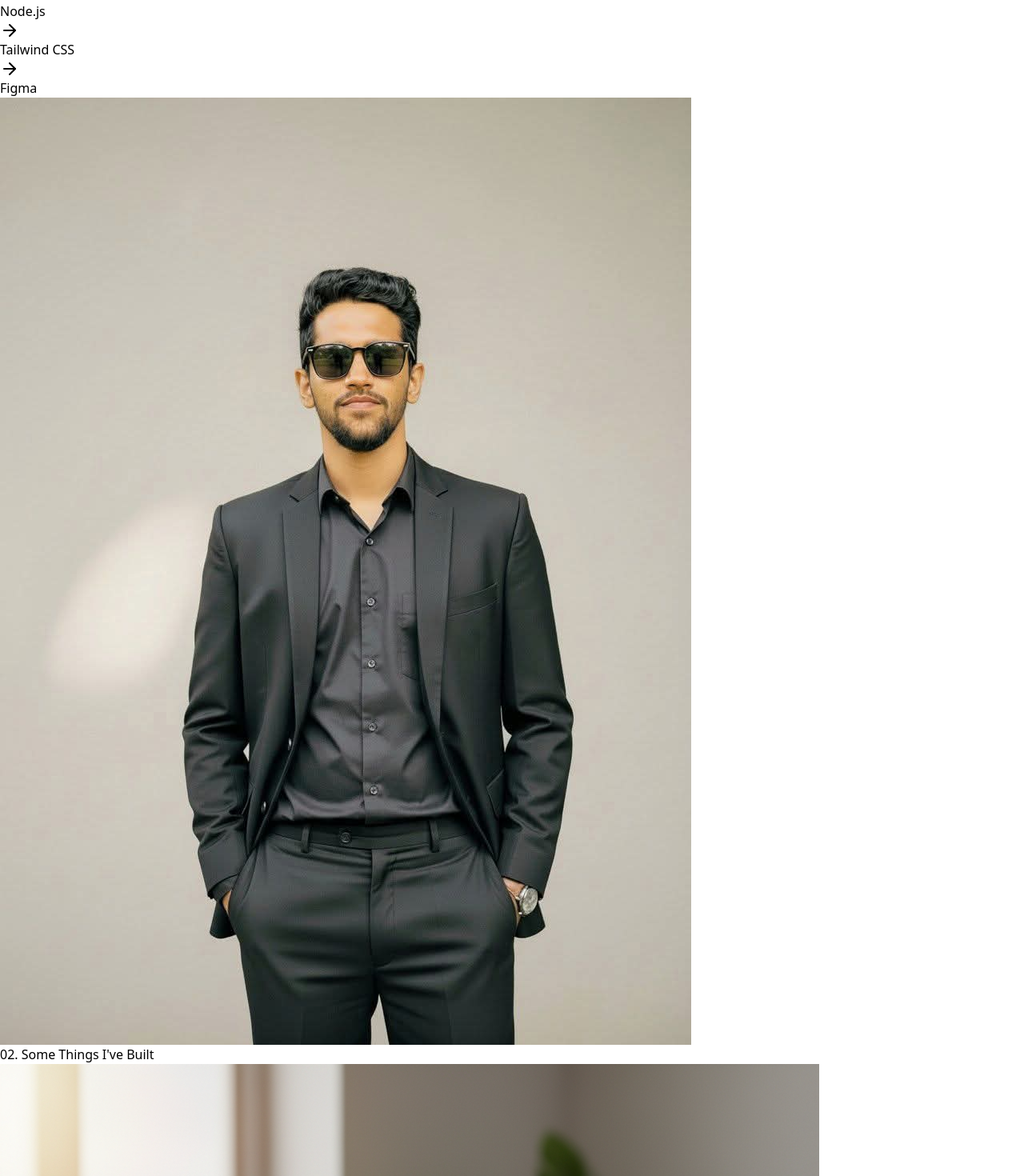
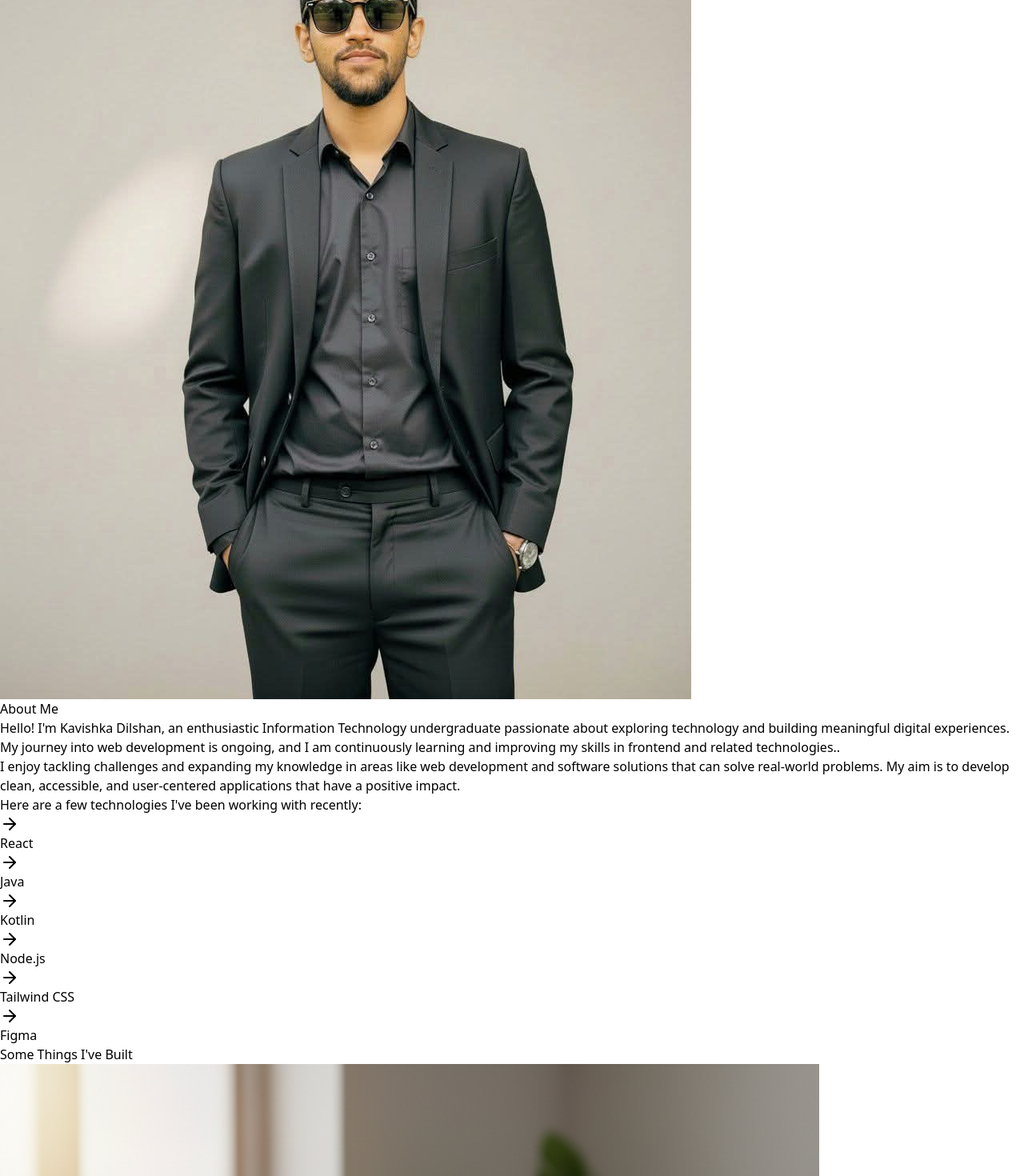
Before and after one commit to kavidilan/my-portfolio, a React (Vite) app: page / in a window 1280 px wide. Shown: the part 820-2290 px from the top of the page at 80% size. Built offline with nearby package versions, Linux system fonts and the light colour scheme; the HTML template or start-up script is replaced by a standard one.

Commit message:
Updated project with new features

```diff
--- a/src/App.jsx
+++ b/src/App.jsx
@@ -7,8 +7,7 @@ import CultureKart from './assets/CultureKart.png';
 import Top5AI from './assets/Top5AI.png';
 import spotify from './assets/spotify.png';
 import cyber from './assets/cyber.jpg';
-// --- Particle Animation Component ---
-// This creates the animated background for the hero section
+
 const ParticleCanvas = () => {
     const canvasRef = useRef(null);
 
@@ -286,29 +285,68 @@ const Header = ({ sections, activeSection, onNavClick, isMenuOpen, setIsMenuOpen
 };
 
 // Section: Home
-const HomeSection = ({onNavClick}) => (
-    <section id="home" className="min-h-screen flex items-center relative overflow-hidden">
+// Section: Home
+const HomeSection = ({ onNavClick }) => (
+  <section
+    id="home"
+    className="min-h-screen flex items-center justify-center relative overflow-hidden"
+  >
     <ParticleCanvas />
+
     <div className="container mx-auto px-6 z-10">
-            <div className="max-w-3xl">
-                <p className="text-lg text-indigo-400 mb-2 fade-in" style={{animationDelay: '100ms'}}>Hi, my name is</p>
-                <h1 className="text-5xl md:text-7xl font-extrabold text-white mb-4 fade-in" style={{animationDelay: '200ms'}}>
+      <div className="flex flex-col md:flex-row items-center justify-between gap-12">
+        {/* --- LEFT SIDE: TEXT --- */}
+        <div className="max-w-2xl text-center md:text-left fade-in">
+          <p
+            className="text-lg text-indigo-400 mb-2"
+            style={{ animationDelay: '100ms' }}
+          >
+            Hi, my name is
+          </p>
+          <h1
+            className="text-5xl md:text-7xl font-extrabold text-white mb-4"
+            style={{ animationDelay: '200ms' }}
+          >
             Kavishka Dilshan.
           </h1>
-                <h2 className="text-4xl md:text-5xl font-bold text-gray-400 mb-8 fade-in" style={{animationDelay: '300ms'}}>
+          <h2
+            className="text-3xl md:text-4xl font-bold text-gray-400 mb-8"
+            style={{ animationDelay: '300ms' }}
+          >
             I build things for the web.
           </h2>
-                <p className="text-lg max-w-xl text-gray-400 mb-10 fade-in" style={{animationDelay: '400ms'}}>
-                    I'm passionate about technology and enjoy exploring how it can be used to solve real-world problems. I'm currently focused on learning web development and building meaningful, user-centered digital experiences.
+          <p
+            className="text-lg text-gray-400 mb-10"
+            style={{ animationDelay: '400ms' }}
+          >
+            I'm passionate about technology and enjoy exploring how it can be
+            used to solve real-world problems. I'm currently focused on learning
+            web development and building meaningful, user-centered digital
+            experiences.
           </p>
-                <div className="fade-in" style={{animationDelay: '500ms'}}>
+          <div style={{ animationDelay: '500ms' }}>
             <a
               href="#projects"
-                        onClick={(e) => {e.preventDefault(); onNavClick('projects')}}
+              onClick={(e) => {
+                e.preventDefault();
+                onNavClick('projects');
+              }}
               className="inline-flex items-center gap-2 bg-indigo-600 text-white font-bold py-3 px-6 rounded-lg hover:bg-indigo-700 transition duration-300 text-lg shadow-lg transform hover:scale-105"
             >
               Check out my work <ArrowRight />
             </a>
+          </div>
+        </div>
+
+        {/* --- RIGHT SIDE: PHOTO --- */}
+        <div className="relative flex justify-center md:justify-end fade-in">
+          <div className="w-52 h-52 md:w-64 md:h-64 rounded-full overflow-hidden border-4 border-indigo-500 shadow-lg transform hover:scale-105 transition duration-500">
+            <img
+              src={myimage}
+              alt="Kavishka Dilshan"
+              className="w-full h-full object-cover"
+            />
+          </div>
         </div>
       </div>
     </div>
@@ -321,7 +359,7 @@ const AboutSection = () => (
     <section id="about" className="py-24 bg-gray-900">
         <div className="container mx-auto px-6">
             <h2 className="text-4xl font-bold text-center mb-16 text-white fade-in">
-                <span className="text-indigo-400">01.</span> About Me
+                 About Me
             </h2>
             <div className="grid lg:grid-cols-5 gap-12 items-center fade-in">
                 <div className="lg:col-span-3 text-lg text-gray-400 space-y-6">
@@ -341,17 +379,8 @@ const AboutSection = () => (
                         <li className="flex items-center gap-2"><ArrowRight className="w-4 h-4 text-indigo-400"/> Figma </li>
                     </ul>
                 </div>
-                <div className="lg:col-span-2 flex justify-center lg:justify-end">
-                    <div className="relative w-72 h-72 group">
-                        <div className="absolute inset-0 bg-indigo-600 rounded-lg transform transition duration-500 group-hover:rotate-6 group-hover:scale-105"></div>
-                        <div className="absolute inset-0 border-2 border-indigo-400 rounded-lg transform rotate-6 transition duration-500 group-hover:rotate-0 group-hover:scale-100"></div>
-                        <img
-                            src={myimage}
-                            alt="Kavishka Dilshan"
-                            className="relative w-full h-full object-cover rounded-lg shadow-xl"
-                        />
-                    </div>
-                </div>
+
+
             </div>
         </div>
     </section>
@@ -391,7 +420,7 @@ return (
   <section id="projects" className="py-24 bg-gray-900/50">
     <div className="container mx-auto px-6">
       <h2 className="text-4xl font-bold text-center mb-16 text-white fade-in">
-        <span className="text-indigo-400">02.</span> Some Things I've Built
+         Some Things I've Built
       </h2>
       <div className="grid md:grid-cols-1 lg:grid-cols-1 gap-12">
         {projects.map((project, index) => (
@@ -478,7 +507,7 @@ const SkillsSection = () => {
         <section id="skills" className="py-24 bg-gray-900">
             <div className="container mx-auto px-6">
                 <h2 className="text-4xl font-bold text-center mb-16 text-white fade-in">
-                    <span className="text-indigo-400">03.</span> My Skills & Blogs
+                     My Skills & Blogs
                 </h2>
 
                 {/* Skills Grid */}
@@ -530,7 +559,7 @@ const ContactSection = () => {
         <section id="contact" className="py-24">
             <div className="container mx-auto px-6 max-w-2xl text-center fade-in">
                 <h2 className="text-4xl font-bold mb-4 text-white">
-                    <span className="text-indigo-400">04.</span> What's Next?
+                     What's Next?
                 </h2>
                 <h3 className="text-4xl font-bold text-white mb-4">Get In Touch</h3>
                 <p className="text-gray-400 mb-12 text-lg">
```
Also changed, not shown: package.json (+6 -7 lines), 1 other file (tests, documents, lock files or other folders). Lines whose indentation alone changed are shown as unchanged.
